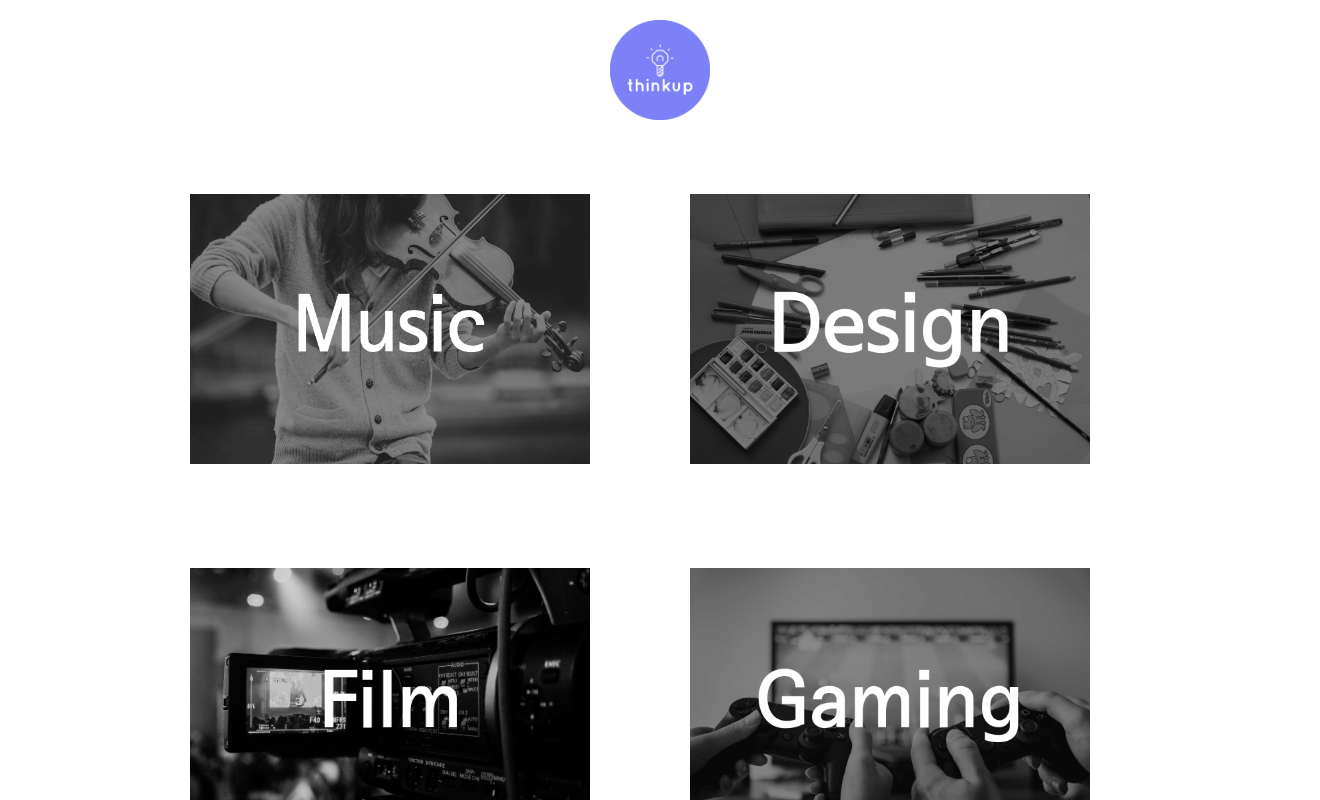
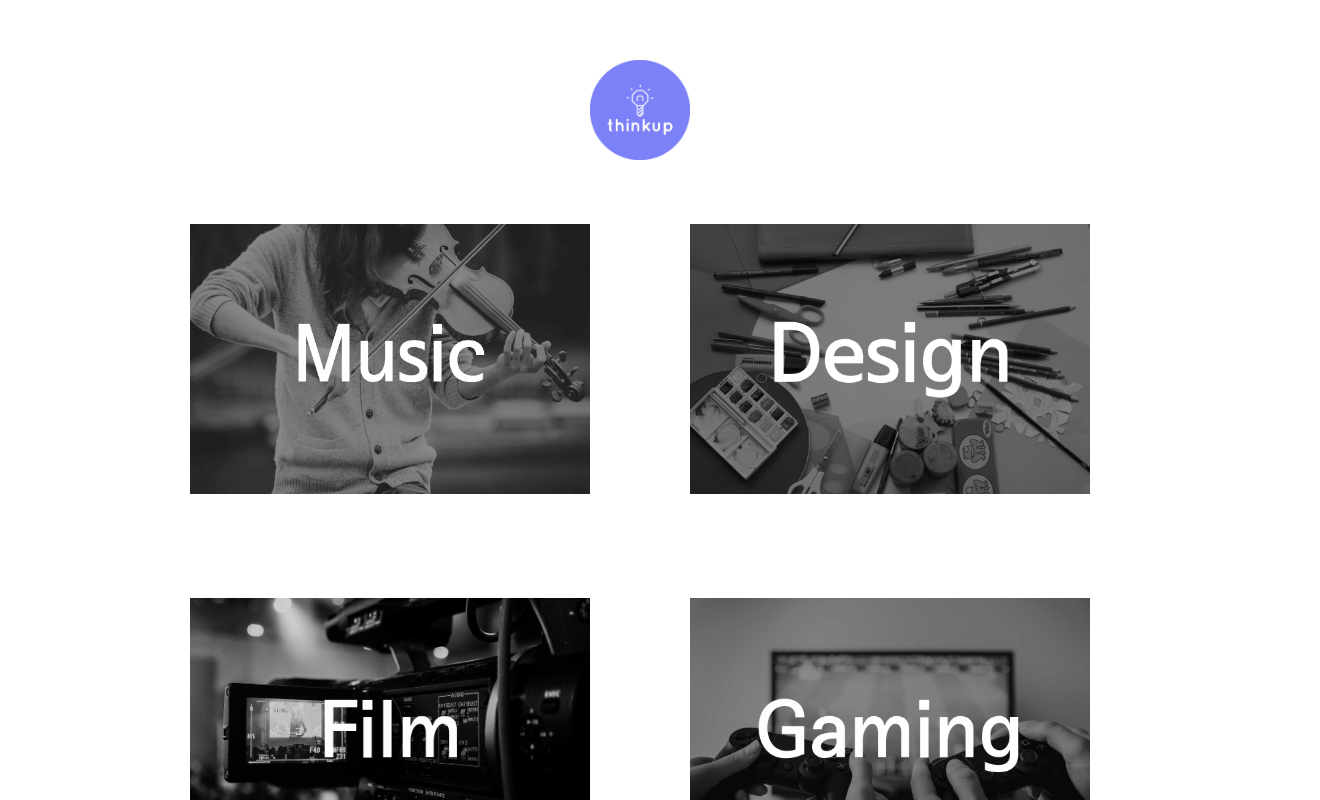
Before and after one commit to ellenkramp/thinkup, a React (Create React App) app: page /#/categories in a window 1280 px wide. Shown: the top 800 px of the page, 1320 px wide, since content can reach past the window. Built offline with nearby package versions, Linux system fonts and the light colour scheme; the HTML template or start-up script is replaced by a standard one; a web font is replaced by a local one.

Commit message:
styling fixed

```diff
--- a/src/App.css
+++ b/src/App.css
@@ -58,6 +58,13 @@ p, a{
   flex-wrap: wrap;
   justify-content: center;
 }
+
+.c-header {
+  display: flex;
+  justify-content: center;
+  padding: 60px 0 10px 0;
+}
+
 .c-img {
   height: 270px;
   width: 400px;
--- a/src/Components/CategoriesScreen.js
+++ b/src/Components/CategoriesScreen.js
@@ -13,7 +13,7 @@ import { Link } from "react-router-dom";
 
 let CategoriesScreen = () =>
     <div className="cateogires-screen-container">
-        <div className="header">
+        <div className="c-header">
             <div><Link to="/"><img src={logo} className="logo" alt="logo" /></Link></div>
         </div>
 
```
